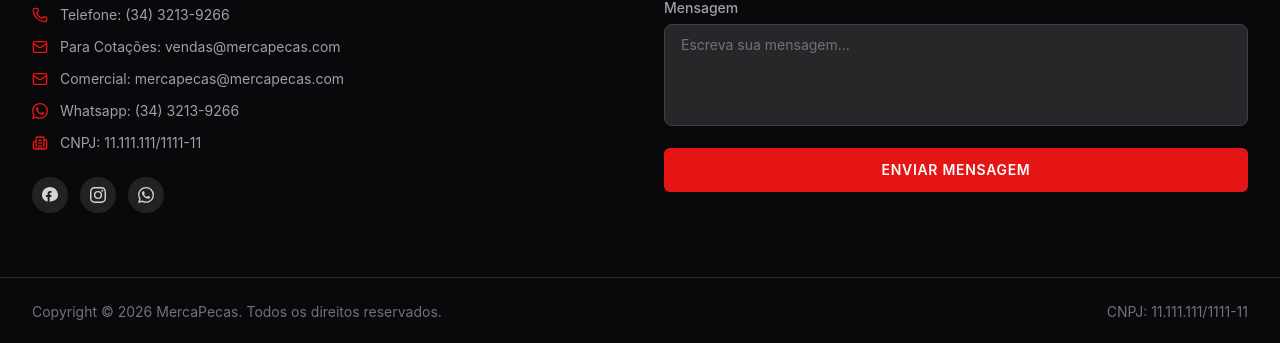
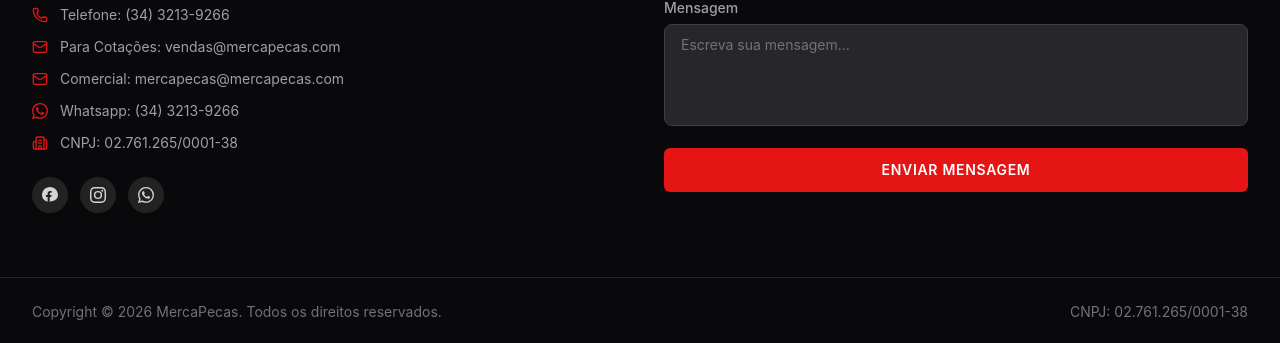
Before and after one commit to MoisesAzevedo/mercapecas-site, a React (Vite) app: page / in a window 1280 px wide. Shown: the part 2708-3051 px from the top of the page. Built offline with nearby package versions, Linux system fonts and the light colour scheme.

Commit message:
refact(footer): add cnpj

```diff
--- a/src/components/globals/CompanyContactInfo/index.tsx
+++ b/src/components/globals/CompanyContactInfo/index.tsx
@@ -54,7 +54,7 @@ export function CompanyContactInfo({
   emailComercial = "mercapecas@mercapecas.com",
   whatsapp = "(34) 3213-9266",
   whatsappRaw = "553432139266",
-  cnpj = "11.111.111/1111-11",
+  cnpj = "02.761.265/0001-38",
   facebookUrl = "https://www.facebook.com/mercapecasltda/",
   instagramUrl = "https://www.instagram.com/mercapecas_mercedes/",
 }: CompanyContactInfoProps) {
--- a/src/components/sections/Footer/index.tsx
+++ b/src/components/sections/Footer/index.tsx
@@ -18,7 +18,7 @@ export function Footer() {
         <Container>
           <div className="flex flex-col items-center justify-between gap-4 text-sm text-zinc-500 sm:flex-row">
             <span>Copyright © 2026 MercaPecas. Todos os direitos reservados.</span>
-            <span>CNPJ: 11.111.111/1111-11</span>
+            <span>CNPJ: 02.761.265/0001-38</span>
           </div>
         </Container>
       </div>
```
